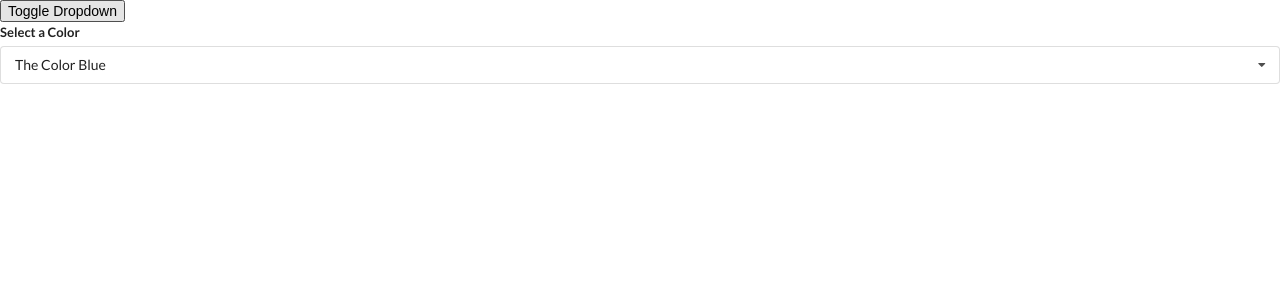
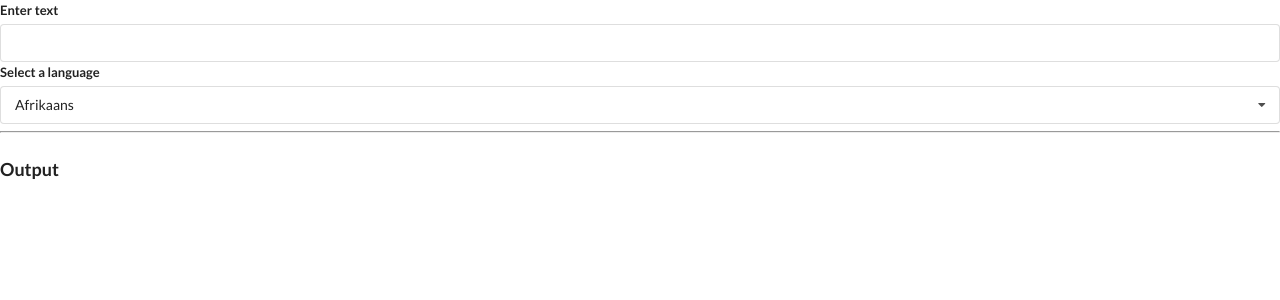
Before and after one commit to alfredoPark-48/widgets, a React (Create React App) app: page / in a window 1280 px wide. Shown: the top 300 px of the page. Built offline with nearby package versions, Linux system fonts and the light colour scheme; no server answers.

Commit message:
Translation widget completed

```diff
--- a/src/App.js
+++ b/src/App.js
@@ -2,6 +2,7 @@
 import Accordion from "./components/Accordion";
 import Search from "./components/Search";
 import Dropdown from "./components/Dropdown";
+import Translate from "./components/Translate";
 
 const items = [
 	{
@@ -26,20 +27,10 @@
 
 export default () => {
 	const [selected, setSelected] = useState(options[0]);
-	const [showDropdown, setShowDropdown] = useState(true);
 
 	return (
 		<div>
-			<button onClick={() => setShowDropdown(!showDropdown)}>
-				Toggle Dropdown
-			</button>
-			{showDropdown ? (
-				<Dropdown
-					options={options}
-					selected={selected}
-					onSelectedChange={setSelected}
-				/>
-			) : null}
+			<Translate />
 		</div>
 	);
 };
--- /dev/null
+++ b/src/components/Convert.js
@@ -0,0 +1,44 @@
+import React, { useEffect, useState } from "react";
+import axios from "axios";
+
+const Convert = ({ language, text }) => {
+	const [translated, setTranslated] = useState("");
+	const [debouncedText, setDebouncedText] = useState(text);
+
+	useEffect(() => {
+		const timerId = setTimeout(() => {
+			setDebouncedText(text);
+		}, 500);
+
+		return () => {
+			clearTimeout(timerId);
+		};
+	}, [text]);
+
+	useEffect(() => {
+		const doTranslation = async () => {
+			const { data } = await axios.post(
+				"https://translation.googleapis.com/language/translate/v2",
+				{},
+				{
+					params: {
+						q: debouncedText,
+						target: language.value,
+						key: "AIzaSyCHUCmpR7cT_yDFHC98CZJy2LTms-IwDlM",
+					},
+				}
+			);
+
+			setTranslated(data.data.translations[0].translatedText);
+		};
+		doTranslation();
+	}, [debouncedText]);
+
+	return (
+		<div>
+			<h1 className="ui header">{translated}</h1>
+		</div>
+	);
+};
+
+export default Convert;
--- a/src/components/Dropdown.js
+++ b/src/components/Dropdown.js
@@ -1,6 +1,6 @@
 import React, { useState, useEffect, useRef } from "react";
 
-const Dropdown = ({ options, selected, onSelectedChange }) => {
+const Dropdown = ({ options, selected, onSelectedChange, label }) => {
 	const [open, setOpen] = useState(false);
 	const ref = useRef();
 
@@ -41,7 +41,7 @@
 	return (
 		<div className="ui form" ref={ref}>
 			<div className="field">
-				<label className="label">Select a Color</label>
+				<label className="label">{label}</label>
 				<div
 					onClick={() => {
 						setOpen(!open);
--- /dev/null
+++ b/src/components/Translate.js
@@ -0,0 +1,42 @@
+// AIzaSyCHUCmpR7cT_yDFHC98CZJy2LTms-IwDlM
+import React, { useState } from "react";
+import Dropdown from "./Dropdown";
+import Convert from "./Convert";
+
+const options = [
+	{ label: "Afrikaans", value: "af" },
+	{ label: "Arabic", value: "ar" },
+	{ label: "Hindi", value: "hi" },
+];
+
+const Translate = () => {
+	const [language, setLanguage] = useState(options[0]);
+	const [text, setText] = useState("");
+
+	return (
+		<div>
+			<div className="ui form">
+				<div className="field">
+					<label>Enter text</label>
+					<input
+						value={text}
+						onChange={(e) => {
+							setText(e.target.value);
+						}}
+					/>
+				</div>
+			</div>
+			<Dropdown
+				options={options}
+				selected={language}
+				onSelectedChange={setLanguage}
+				label="Select a language"
+			/>
+			<hr />
+			<h3 className="ui header">Output</h3>
+			<Convert language={language} text={text} />
+		</div>
+	);
+};
+
+export default Translate;
```
